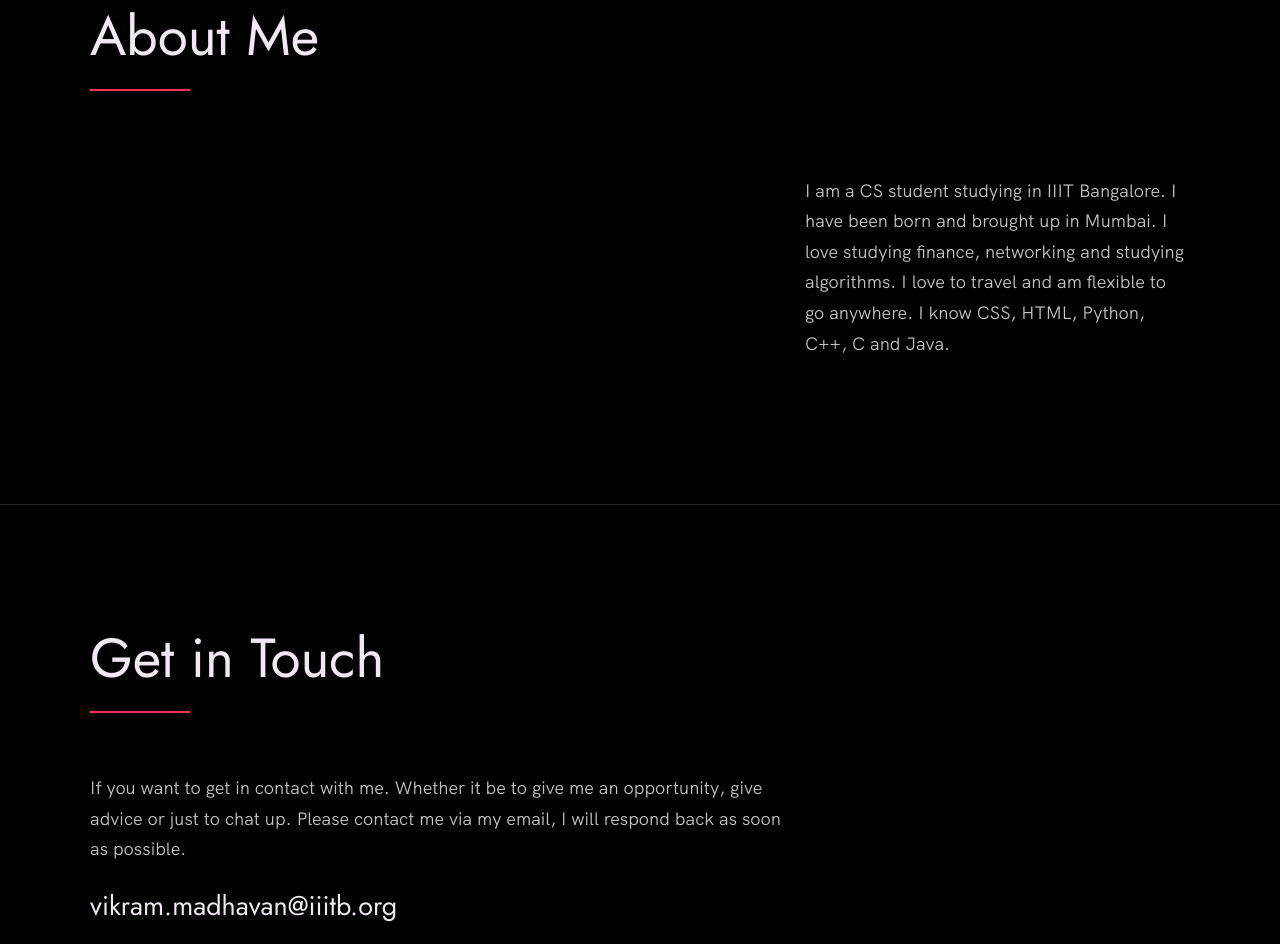
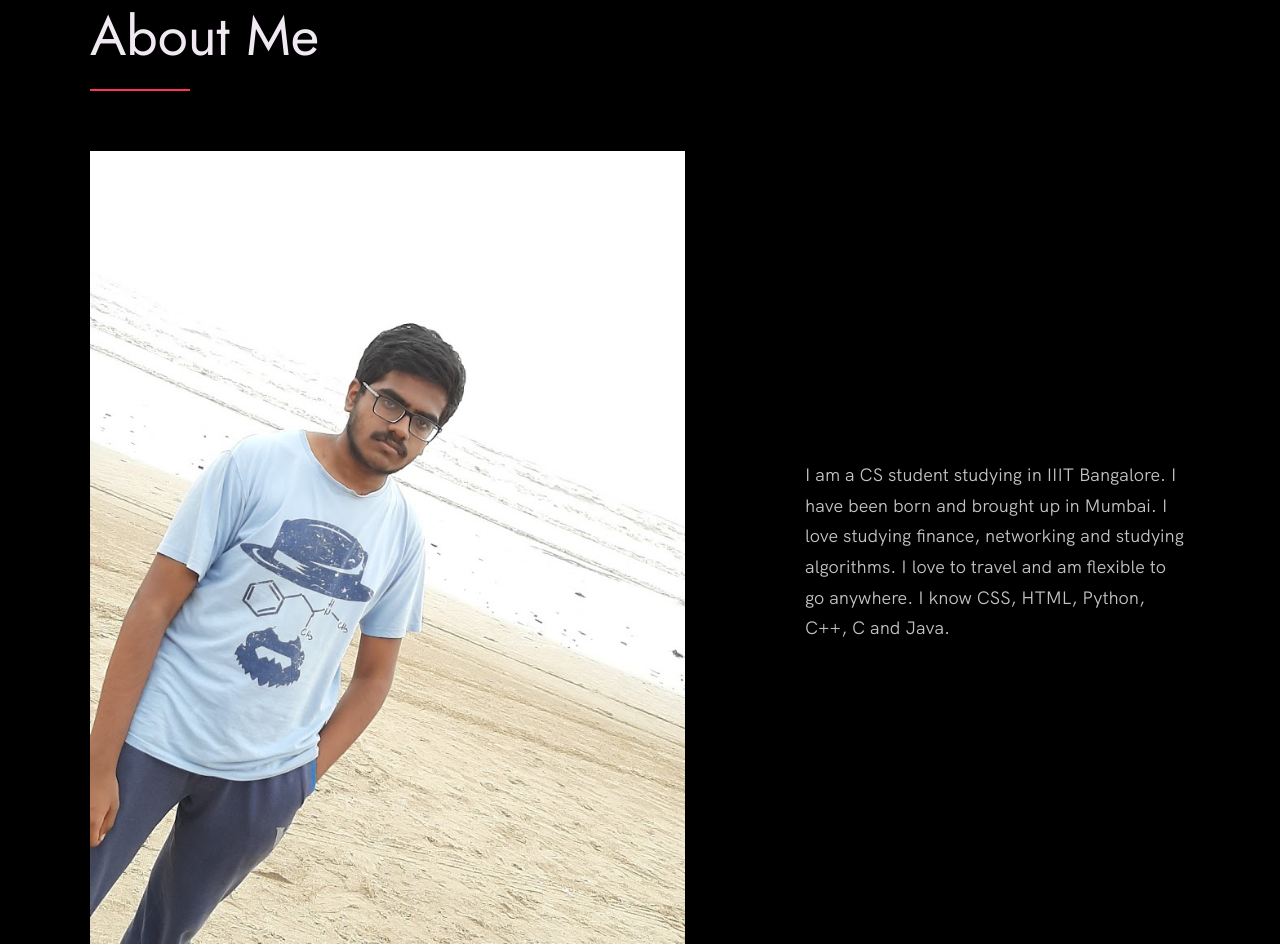
Before and after one commit to vikram2760/vikram2760.github.io, a plain HTML site: page index.html in a window 1280 px wide. Shown: the part 948-1892 px from the top of the page. Drawn offline with Linux system fonts and the light colour scheme.

Commit message:
Update index.html

```diff
--- a/index.html
+++ b/index.html
@@ -73,7 +73,7 @@
 
           <div class="about__photo-container">
             <!-- Add a nice photo of yourself -->
-            <img class="about__photo" src="./images/vikram_madhavan.jfif" alt="" />
+            <img class="about__photo" src="./images/vikram_madhavan.jpg" alt="" />
           </div>
         </div>
       </div>
```
